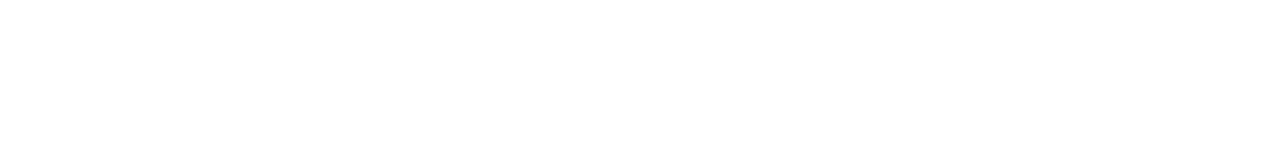
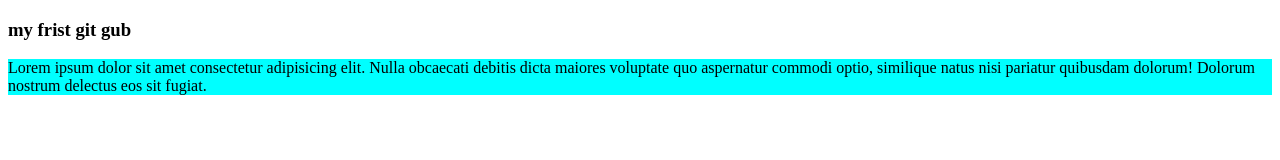
Before and after one commit to Nazmul0197/my-demo-website, a plain HTML site: page index.html in a window 1280 px wide. Drawn offline with Linux system fonts and the light colour scheme.

Commit message:
my frist commit

```diff
--- a/index.html
+++ b/index.html
@@ -4,8 +4,12 @@
     <meta charset="UTF-8">
     <meta name="viewport" content="width=device-width, initial-scale=1.0">
     <title>my demo website </title>
+    <link rel="stylesheet" href="style/blog.css">
 </head>
 <body>
-
+    <h3>my frist git gub</h3>
+    <div class="blog">
+        <p>Lorem ipsum dolor sit amet consectetur adipisicing elit. Nulla obcaecati debitis dicta maiores voluptate quo aspernatur commodi optio, similique natus nisi pariatur quibusdam dolorum! Dolorum nostrum delectus eos sit fugiat.</p>
+    </div>
 </body>
 </html>
--- /dev/null
+++ b/style/blog.css
@@ -0,0 +1,3 @@
+.blog{
+    background-color: aqua;
+}
```
